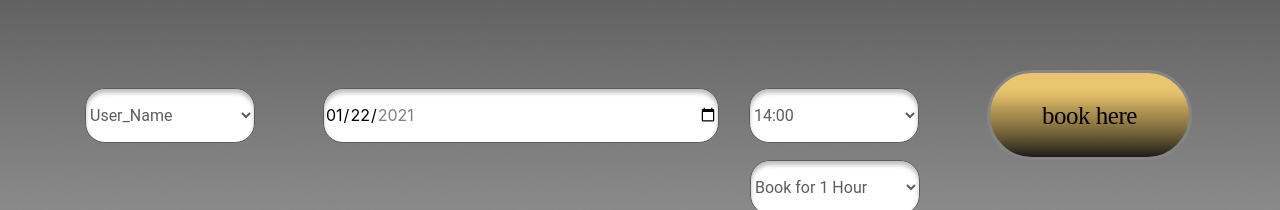
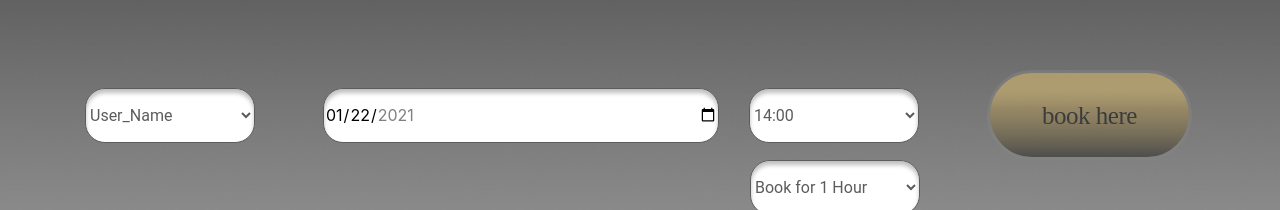
Before and after one commit to rami-mohamad/kick2gether, a React (Create React App) app in the folder frontend/: page /booking/search in a window 1280 px wide. Shown: the part 170-380 px from the top of the page. Built offline with nearby package versions, Linux system fonts and the light colour scheme; no server answers.

Commit message:
booking search component ready

```diff
--- a/frontend/package.json
+++ b/frontend/package.json
@@ -11,9 +11,11 @@
     "node-sass": "^4.14.1",
     "react": "^17.0.1",
     "react-dom": "^17.0.1",
+    "react-router-dom": "^5.2.0",
     "react-scripts": "4.0.1",
     "react-transition-group": "^4.4.1",
     "reactstrap": "^8.8.1",
+    "uuid": "^8.3.2",
     "web-vitals": "^0.2.4"
   },
   "scripts": {
--- a/frontend/src/App.js
+++ b/frontend/src/App.js
@@ -1,10 +1,16 @@
 import Fields from "./Components/Fields";
 import "bootstrap/dist/css/bootstrap.min.css";
+import Home from "./Components/Home";
+import { BrowserRouter as Router, Route } from "react-router-dom";
 
 function App() {
   return (
     <div className="App">
-      <Fields></Fields>
+      <Router>
+        {/* <Fields></Fields> */}
+        {/* <Home></Home> */}
+        <Route path="/booking/search" component={Fields} />
+      </Router>
     </div>
   );
 }
--- a/frontend/src/Components/Field/Field.js
+++ b/frontend/src/Components/Field/Field.js
@@ -1,5 +1,6 @@
 import React from "react";
 import "./Field.scss";
+import { v4 as uuidv4 } from "uuid";
 
 function Field(props) {
   const { blocked, field } = props;
@@ -8,9 +9,16 @@ function Field(props) {
 
   for (let i = 1; i < 11; i++) {
     if (i <= blocked) {
-      points.push(<div className={`userCircle userCircle_${i} blocked`}></div>);
+      points.push(
+        <div
+          className={`userCircle userCircle_${i} blocked`}
+          key={uuidv4()}
+        ></div>
+      );
     } else {
-      points.push(<div className={`userCircle userCircle_${i}`}></div>);
+      points.push(
+        <div className={`userCircle userCircle_${i}`} key={uuidv4()}></div>
+      );
     }
   }
   //console.log(points);
--- a/frontend/src/Components/Fields/Fields.js
+++ b/frontend/src/Components/Fields/Fields.js
@@ -1,4 +1,4 @@
-import React, { useState, useEffect } from "react";
+import React, { useState, useEffect, useRef } from "react";
 import { Container, Row, Col } from "reactstrap";
 import "./Fields.scss";
 import axios from "axios";
@@ -18,8 +18,21 @@ function Fields() {
   const [date, setDate] = useState(minDate);
   const [daySlots, setDaySlots] = useState({});
   const [fieldInfo, setFieldInfo] = useState({ 1: 10, 2: 10, 3: 10, 4: 10 });
+  const [bookingPossibility, setBookingPossibility] = useState(false);
 
   ///End States
+
+  ///References
+  const myForm = useRef();
+  ///End References
+
+  //Triger submit on  change
+
+  const submitTrigger = (e) => {
+    myForm.current.click();
+  };
+
+  ////
 
   useEffect(() => {
     try {
@@ -36,6 +49,24 @@ function Fields() {
     } catch (error) {}
   }, [choosed]);
 
+  //////////
+
+  useEffect(() => {
+    //console.log(choosed);
+    //console.log(fieldInfo);
+    console.log(fieldInfo[choosed.field], 10 - fieldInfo[choosed.field]);
+
+    if (fieldInfo[choosed.field] <= 10 - fieldInfo[choosed.users]) {
+      setBookingPossibility(true);
+    } else {
+      setBookingPossibility(false);
+    }
+  }, [fieldInfo]);
+
+  const checkPossibility = () => {};
+
+  ////////////
+
   ///////////
   const getSlots = async () => {
     const dateWrapper = { date: date };
@@ -46,8 +77,11 @@ function Fields() {
     );
     console.log(daySlots.data);
     setDaySlots(daySlots.data);
+    submitTrigger();
   };
   const bookingSubmitHandler = async (e) => {
+    //console.log(myForm.current);
+
     e.preventDefault();
     const myFormData = new FormData(e.target);
     const formData = myFormData.entries();
@@ -124,7 +158,12 @@ function Fields() {
         <form onSubmit={bookingSubmitHandler} action="/action_page.php">
           <Row style={{ marginTop: "90px" }}>
             <Col style={{ alignItems: "center", display: "flex" }}>
-              <select id="users" className="users" name="users">
+              <select
+                id="users"
+                className="users"
+                name="users"
+                onChange={submitTrigger}
+              >
                 <option className="users" value="1">
                   User_Name
                 </option>
@@ -149,7 +188,12 @@ function Fields() {
             </Col>
 
             <Col style={{ alignItems: "center", display: "flex" }}>
-              <select id="startHour" className="users" name="startHour">
+              <select
+                id="startHour"
+                className="users"
+                name="startHour"
+                onChange={submitTrigger}
+              >
                 <option value="14">14:00</option>
                 <option value="15">15:00</option>
                 <option value="16">16:00</option>
@@ -165,7 +209,25 @@ function Fields() {
                 className="bookingButton"
                 type="submit"
                 value="book here"
+                ref={myForm}
+                style={{ display: "none" }}
               ></input>
+              <button
+                className={
+                  bookingPossibility
+                    ? "bookingButton"
+                    : "bookingButton bookingButton_disabled"
+                }
+                value="book here"
+                disabled={!bookingPossibility}
+                onClick={(e) => {
+                  e.preventDefault();
+                  console.log("Go to next progress ");
+                  console.log(choosed);
+                }}
+              >
+                book here
+              </button>
             </Col>
           </Row>
 
@@ -173,7 +235,12 @@ function Fields() {
             {/* <Col style={{ width: "170px" }}></Col>
             <Col style={{ width: "396px" }}></Col> */}
             <Col sm={{ size: "auto", offset: 7 }}>
-              <select id="hoursQuantity" className="users" name="hoursQuantity">
+              <select
+                id="hoursQuantity"
+                className="users"
+                name="hoursQuantity"
+                onChange={submitTrigger}
+              >
                 <option value="1">Book for 1 Hour</option>
                 <option value="2">Book for 2 Hour</option>
                 <option value="3">Book for 3 Hour</option>
@@ -192,7 +259,12 @@ function Fields() {
 
           <Row>
             <Col sm={{ size: "auto", offset: 7 }} style={{ marginTop: "16px" }}>
-              <select id="field" className="users" name="field">
+              <select
+                id="field"
+                className="users"
+                name="field"
+                onChange={submitTrigger}
+              >
                 <option value="1">Field 1</option>
                 <option value="2">Field 2</option>
                 <option value="3">Field 3</option>
--- a/frontend/src/Components/Fields/Fields.scss
+++ b/frontend/src/Components/Fields/Fields.scss
@@ -66,6 +66,9 @@ top: 340px; */
 
   color: #000000;
   text-align: center;
+  &_disabled {
+    opacity: 0.5;
+  }
 }
 .label {
   background-color: white;
--- a/frontend/src/Components/Home/Home.scss
+++ b/frontend/src/Components/Home/Home.scss
@@ -1,5 +1,6 @@
 .homeSection {
-  width: 100vw;
+  position: relative;
+  width: 100%;
   height: 1290px;
   background: url(../../Media/Images/homeBg.png);
   background-repeat: no-repeat;
```
Also changed, not shown: 2 other files (tests, documents, lock files or other folders).
